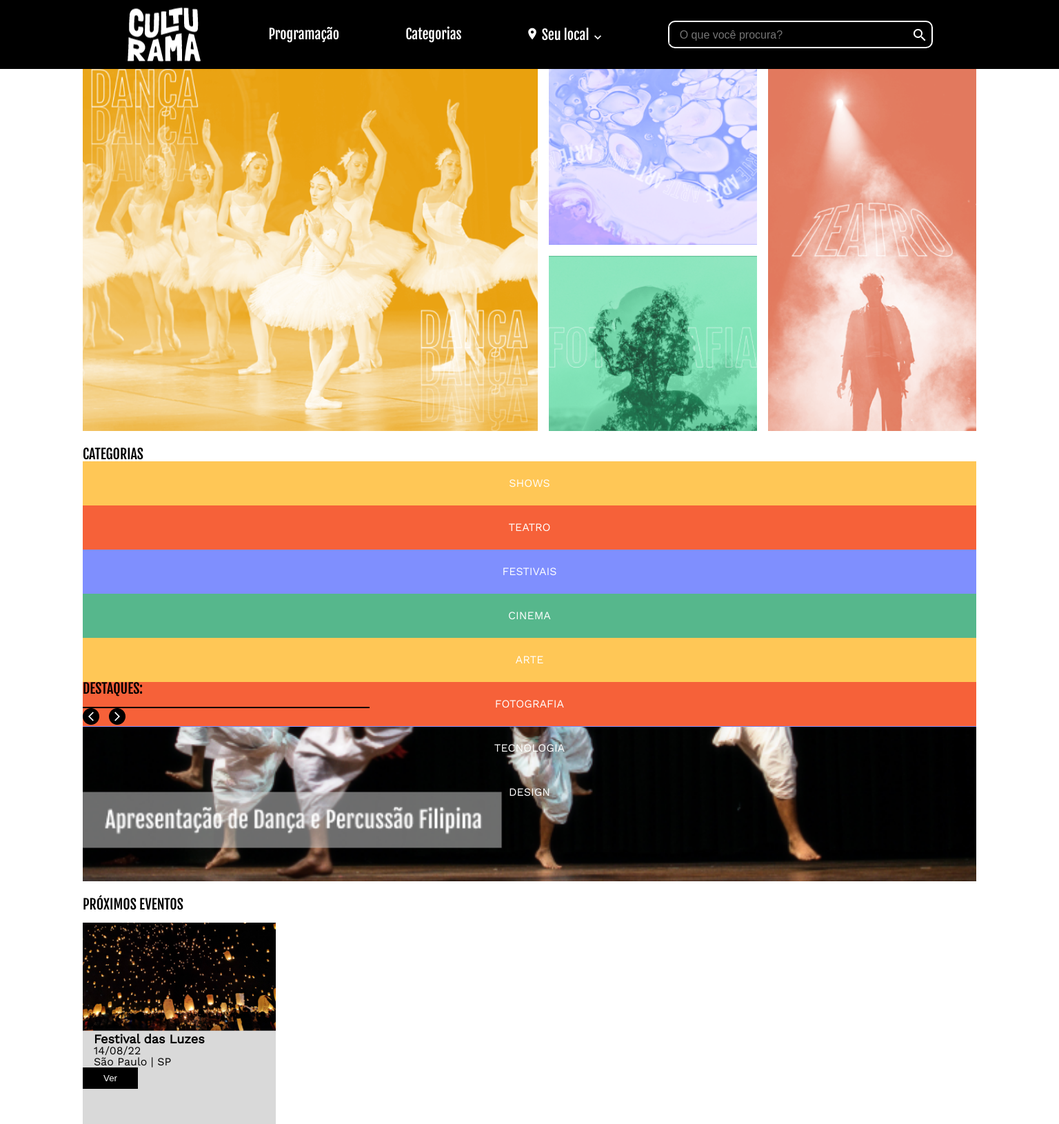
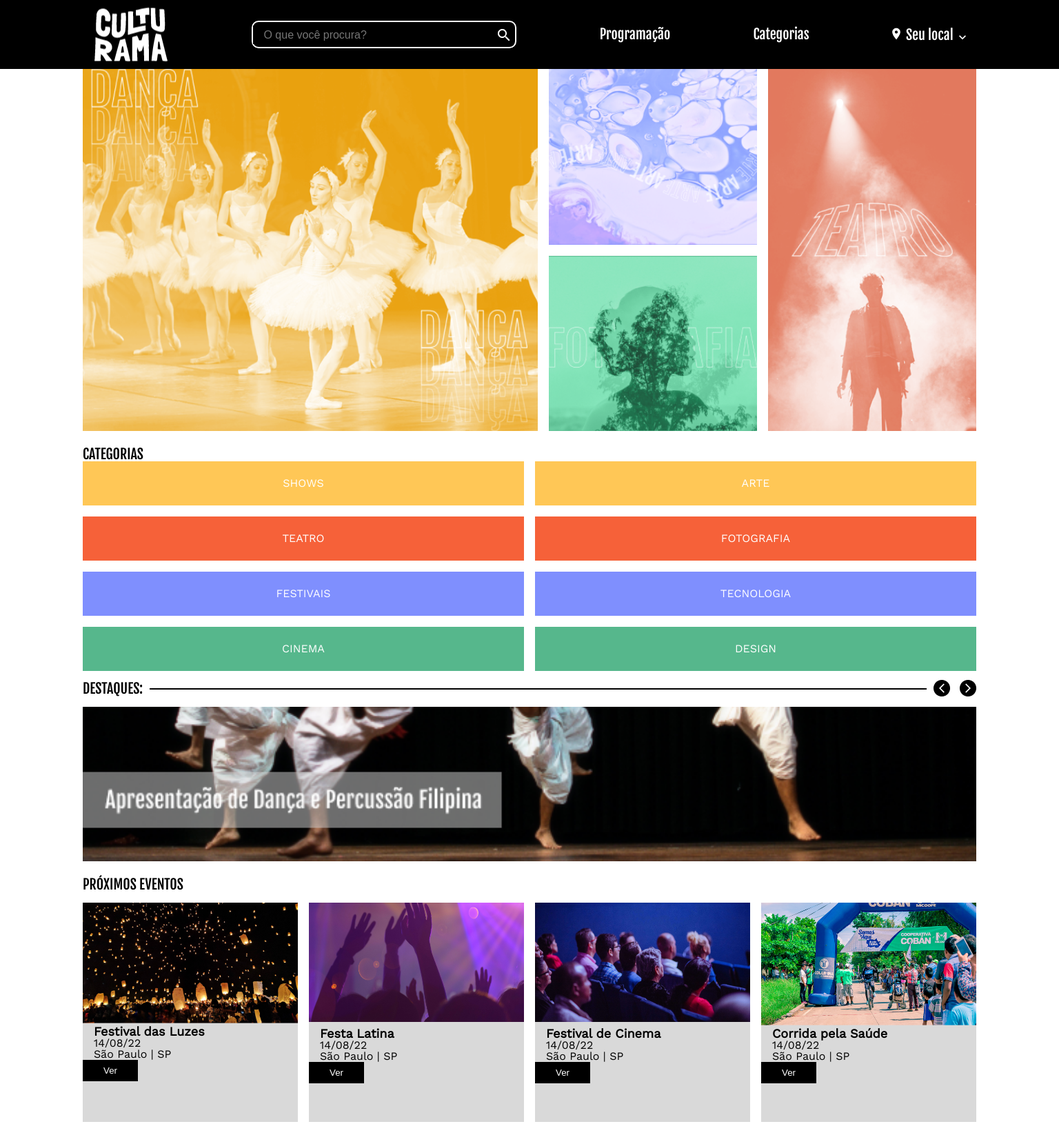
Before and after one commit to Italo61-dev/Flex, a plain HTML site: page index.html in a window 1536 px wide. Shown: the top 1630 px of the page at 69% size. Drawn offline with nearby package versions, Linux system fonts and the light colour scheme.

Commit message:
Update flex.css

```diff
--- a/assets/style/flex.css
+++ b/assets/style/flex.css
@@ -1,3 +1,4 @@
+/* cabeçalho */
 .menu{
     display: flex;
     justify-content: space-evenly;
@@ -6,6 +7,102 @@
     column-gap: 33px ;
 }
 
-@media screen (min-width: 720px){
+/* categorias */
+.categorias__lista{
+    display: flex;
+    flex-direction: column;
+    row-gap: .5rem;
+}
+
+
+/* destaques */
+
+.destaques{
+    display: flex;
+    justify-content: space-between;
+    align-items: center;
+    gap: 10px;
+}
+
+.destaques__barra{
+    flex-grow: 1;
+}
+
+
+/* eventos */
+
+.eventos__lista{
+    display: flex;
+    flex-wrap: wrap;
+    column-gap: 1rem;
+    row-gap: 1rem;
+    justify-content: center;
+}
+
+.eventos__item{
+    flex-grow: 1;
+    max-width: 400px;
+}
+
+
+/* agenda */
+
+.agenda__lista{
+    display: flex;
+    flex-wrap: wrap;
+    gap: 1rem;
+    justify-content: center;
+}
+
+.agenda__item{
+    flex-grow: 1;
+    max-width: 400px;
+}
+
+@media (min-width: 720px){
+    /* cabeçalho */
+    .menu{
+        column-gap: 70px;
+    }
+
+    /* categorias */
+    .categorias__lista{
+        flex-wrap: wrap;
+        column-gap: 1rem;
+        row-gap: 1rem;
+    }
+
+    .eventos__lista{
+        justify-content: end;
+    }
+
+    .agenda__lista{
+        justify-content: end;
+    }
+}
+
+@media (min-width: 1440px){
+    .menu{
+        column-gap: 105px;
+        flex-wrap: nowrap;
+    }
+
+    .menu__item:nth-child(1) {
+        order: 1;
+    }
+
+    .menu__item:nth-child(2){
+        order: 3;
+    }
+
+    .menu__item:nth-child(3){
+        order: 4;
+    }
+    .menu__item:nth-child(4){
+        order: 5;
+    }
+    .menu__item:nth-child(5){
+        order: 2;
+    }
 
 }
```
